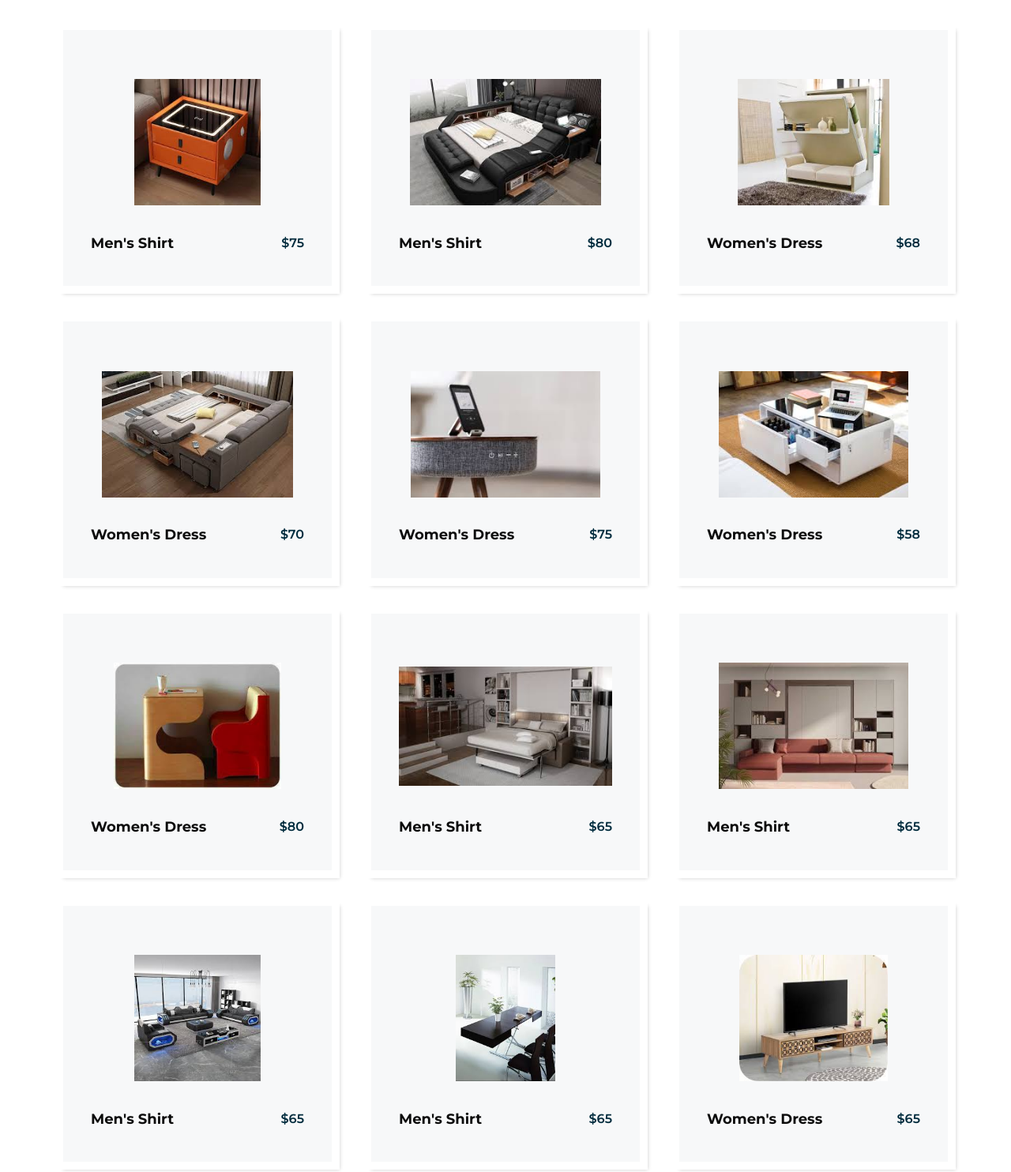
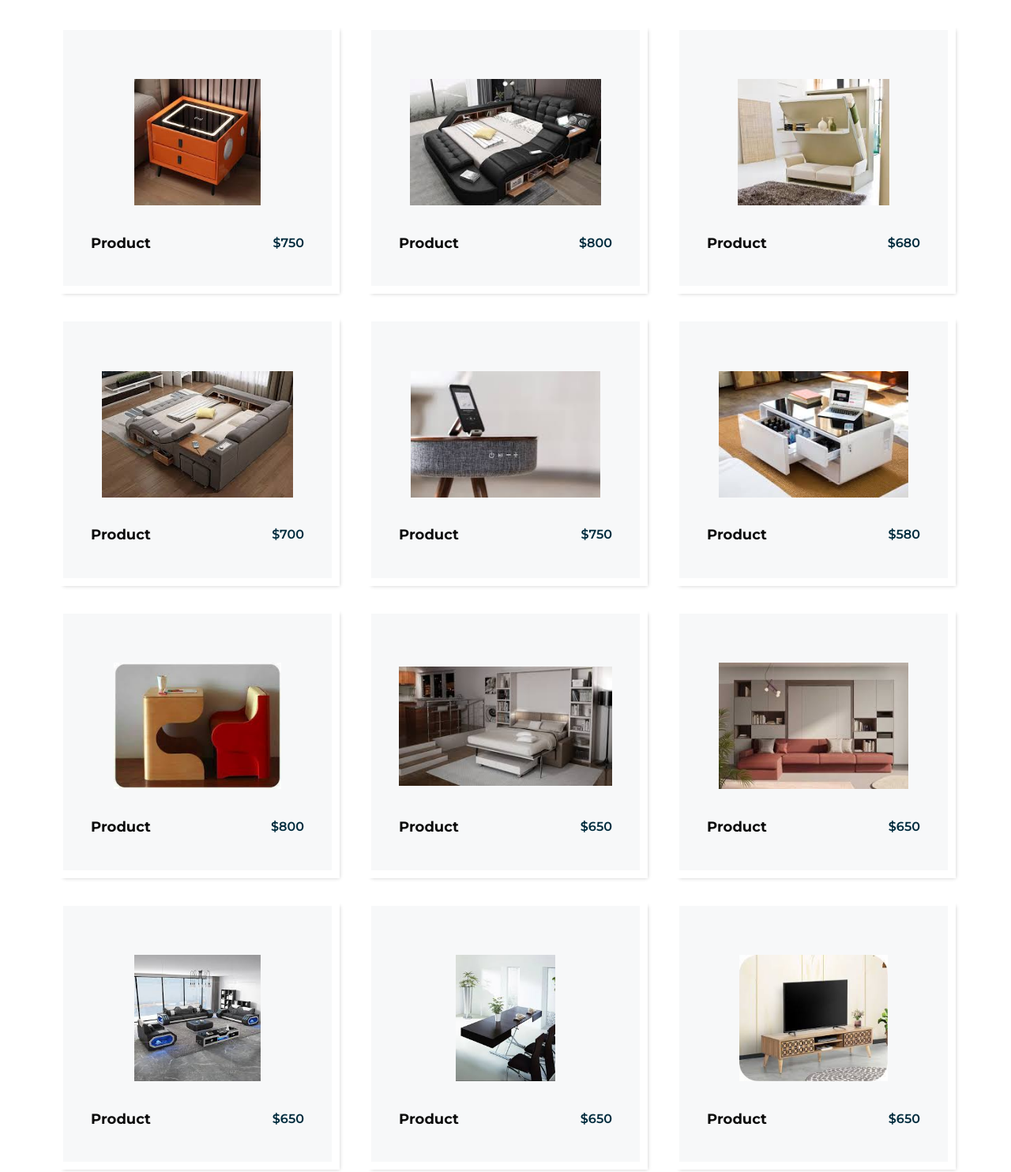
Before and after one commit to Amit-S-Sahu/Flexifit, a plain HTML site: page index.html in a window 1280 px wide. Shown: the part 2013-3497 px from the top of the page at 79% size. Drawn offline with Linux system fonts and the light colour scheme; a script that the page names is missing.

Commit message:
Added Codes

```diff
--- a/index.html
+++ b/index.html
@@ -505,7 +505,7 @@
                      <div class="option_container">
                         <div class="options">
                            <a href="" class="option1">
-                           Men's Shirt
+                           Product
                            </a>
                            <a href="" class="option2">
                            Buy Now
@@ -517,10 +517,10 @@
                      </div>
                      <div class="detail-box">
                         <h5>
-                           Men's Shirt
+                           Product
                         </h5>
                         <h6>
-                           $75
+                           $750
                         </h6>
                      </div>
                   </div>
@@ -542,10 +542,10 @@
                      </div>
                      <div class="detail-box">
                         <h5>
-                           Men's Shirt
+                           Product
                         </h5>
                         <h6>
-                           $80
+                           $800
                         </h6>
                      </div>
                   </div>
@@ -567,10 +567,10 @@
                      </div>
                      <div class="detail-box">
                         <h5>
-                           Women's Dress
+                           Product
                         </h5>
                         <h6>
-                           $68
+                           $680
                         </h6>
                      </div>
                   </div>
@@ -592,10 +592,10 @@
                      </div>
                      <div class="detail-box">
                         <h5>
-                           Women's Dress
+                           Product
                         </h5>
                         <h6>
-                           $70
+                           $700
                         </h6>
                      </div>
                   </div>
@@ -617,10 +617,10 @@
                      </div>
                      <div class="detail-box">
                         <h5>
-                           Women's Dress
+                           Product
                         </h5>
                         <h6>
-                           $75
+                           $750
                         </h6>
                      </div>
                   </div>
@@ -642,10 +642,10 @@
                      </div>
                      <div class="detail-box">
                         <h5>
-                           Women's Dress
+                           Product
                         </h5>
                         <h6>
-                           $58
+                           $580
                         </h6>
                      </div>
                   </div>
@@ -667,10 +667,10 @@
                      </div>
                      <div class="detail-box">
                         <h5>
-                           Women's Dress
+                           Product
                         </h5>
                         <h6>
-                           $80
+                           $800
                         </h6>
                      </div>
                   </div>
@@ -692,10 +692,10 @@
                      </div>
                      <div class="detail-box">
                         <h5>
-                           Men's Shirt
+                           Product
                         </h5>
                         <h6>
-                           $65
+                           $650
                         </h6>
                      </div>
                   </div>
@@ -717,10 +717,10 @@
                      </div>
                      <div class="detail-box">
                         <h5>
-                           Men's Shirt
+                           Product
                         </h5>
                         <h6>
-                           $65
+                           $650
                         </h6>
                      </div>
                   </div>
@@ -742,10 +742,10 @@
                      </div>
                      <div class="detail-box">
                         <h5>
-                           Men's Shirt
+                           Product
                         </h5>
                         <h6>
-                           $65
+                           $650
                         </h6>
                      </div>
                   </div>
@@ -767,10 +767,10 @@
                      </div>
                      <div class="detail-box">
                         <h5>
-                           Men's Shirt
+                           Product
                         </h5>
                         <h6>
-                           $65
+                           $650
                         </h6>
                      </div>
                   </div>
@@ -792,10 +792,10 @@
                      </div>
                      <div class="detail-box">
                         <h5>
-                           Women's Dress
+                           Product
                         </h5>
                         <h6>
-                           $65
+                           $650
                         </h6>
                      </div>
                   </div>
@@ -861,7 +861,7 @@
                               Customer
                            </h6>
                            <p>
-                              Dignissimos reprehenderit repellendus nobis error quibusdam? Atque animi sint unde quis reprehenderit, et, perspiciatis, debitis totam est deserunt eius officiis ipsum ducimus ad labore modi voluptatibus accusantium sapiente nam! Quaerat.
+                              FlexiFit is redefining modern furniture with its smart, multifunctional designs that prioritize customization, convenience, and sustainability. Their blend of style and practicality perfectly addresses the needs of urban living, while their strategic approach to market expansion showcases innovation and foresight. A top choice for transforming any space!
                            </p>
                         </div>
                      </div>
@@ -883,7 +883,7 @@
                               Customer
                            </h6>
                            <p>
-                              Dignissimos reprehenderit repellendus nobis error quibusdam? Atque animi sint unde quis reprehenderit, et, perspiciatis, debitis totam est deserunt eius officiis ipsum ducimus ad labore modi voluptatibus accusantium sapiente nam! Quaerat.
+                              FlexiFit has truly set a benchmark in comfort and quality. The plush cushions and premium, durable materials make every piece a joy to use. It’s clear that attention to detail and long-lasting comfort are at the heart of their designs—perfect for anyone looking to relax in style.
                            </p>
                         </div>
                      </div>
@@ -905,7 +905,7 @@
                               Customer
                            </h6>
                            <p>
-                              Dignissimos reprehenderit repellendus nobis error quibusdam? Atque animi sint unde quis reprehenderit, et, perspiciatis, debitis totam est deserunt eius officiis ipsum ducimus ad labore modi voluptatibus accusantium sapiente nam! Quaerat.
+                              FlexiFit’s furniture brings a breath of fresh air with its stunning color palette. The soothing, versatile tones effortlessly complement any décor while adding a touch of sophistication. Whether you prefer bold accents or neutral shades, their colors redefine modern elegance.
                            </p>
                         </div>
                      </div>
```
